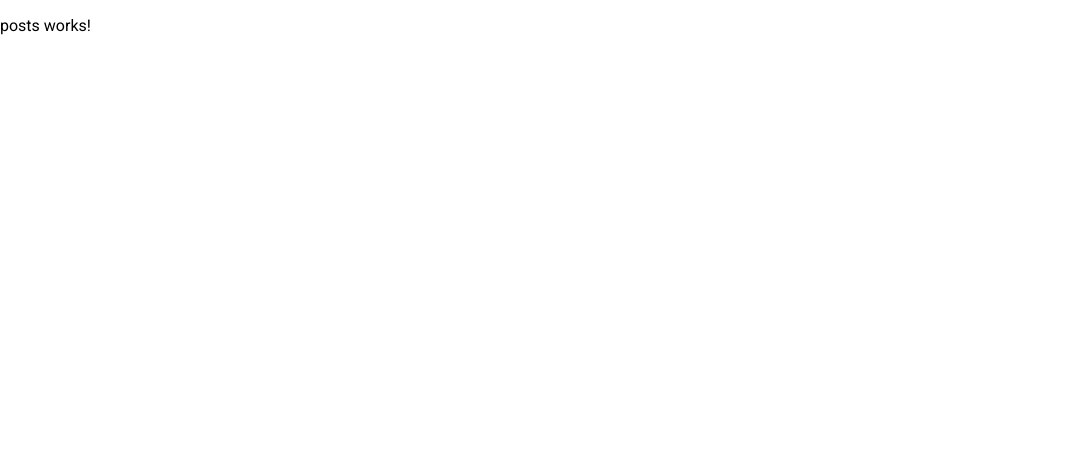
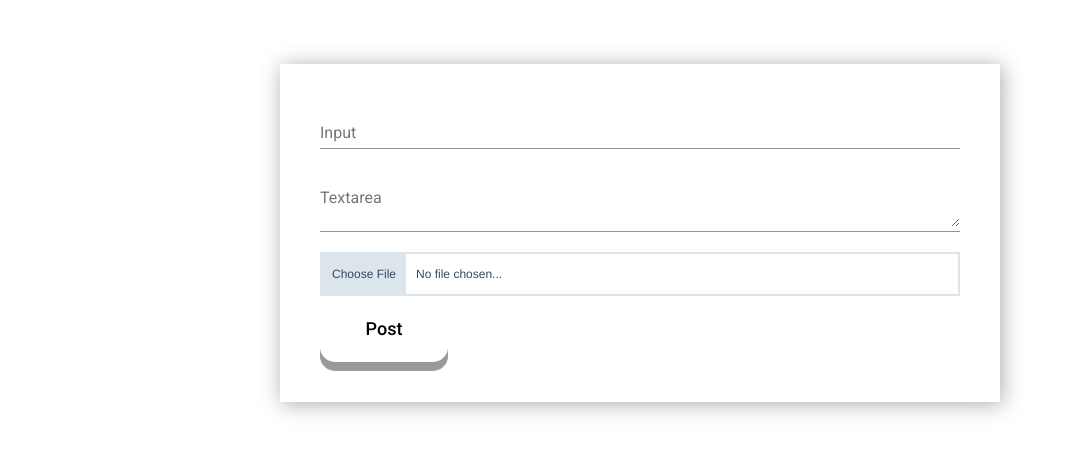
Before and after one commit to bhatiama/FinalProject, an Angular app in the folder Arte/: page / in a window 1280 px wide. Shown: the top 454 px of the page, without its empty margins (0-1075 px from the left). Built offline with nearby package versions, Linux system fonts and the light colour scheme.

Commit message:
Create Posts Component

```diff
--- a/Arte/package.json
+++ b/Arte/package.json
@@ -21,6 +21,7 @@
     "@angular/platform-browser": "~8.2.14",
     "@angular/platform-browser-dynamic": "~8.2.14",
     "@angular/router": "~8.2.14",
+    "angular-material-fileupload": "^2.0.0",
     "hammerjs": "^2.0.8",
     "rxjs": "~6.4.0",
     "tslib": "^1.10.0",
--- a/Arte/src/app/components/posts/posts.component.html
+++ b/Arte/src/app/components/posts/posts.component.html
@@ -1 +1,19 @@
-<p>posts works!</p>
+<div class="create-posts">
+  <mat-form-field>
+    <input matInput placeholder="Input">
+  </mat-form-field>
+
+  <mat-form-field>
+    <textarea matInput placeholder="Textarea"></textarea>
+  </mat-form-field>
+
+  <div class="file-upload">
+    <div class="file-select">
+      <div class="file-select-button" id="fileName">Choose File</div>
+      <div class="file-select-name" id="noFile">No file chosen...</div>
+      <input type="file" name="chooseFile" id="chooseFile">
+    </div>
+  </div>
+
+  <button mat-button id="btnpost">Post</button>
+</div>
--- a/Arte/src/app/components/posts/posts.component.scss
+++ b/Arte/src/app/components/posts/posts.component.scss
@@ -0,0 +1,140 @@
+.create-posts{
+  width:50%;
+  margin: auto;
+  padding: 40px;
+  box-shadow: 2px 2px 20px rgba(68,68,68,0.45);
+  margin-top: 5%;
+
+  #btnpost{
+    display: inline-block;
+    border: none;
+    border-radius: 15px;
+    box-shadow: 0 9px #999;
+    font-size: 18px;
+    cursor: pointer;
+    padding: 15px 25px;
+    text-align: center;
+    width: 20%;
+    margin: auto;
+  }
+}
+
+.create-posts > * {
+  width:100% ;
+}
+
+.file-upload
+{
+  display:block;
+text-align:center;
+font-family: Helvetica, Arial, sans-serif;
+font-size: 12px;
+}
+
+.file-upload .file-select
+{
+  display:block;
+  border: 2px solid #dce4ec;
+  color: #34495e;
+  cursor:pointer;
+  height:40px;
+  line-height:40px;
+  text-align:left;
+  background:#FFFFFF;
+  overflow:hidden;
+  position:relative;
+}
+
+.file-upload .file-select .file-select-button
+{
+  background:#dce4ec;
+  padding:0 10px;
+  display:inline-block;
+  height:40px;
+  line-height:40px;
+}
+.file-upload .file-select .file-select-name
+{
+  line-height:40px;
+  display:inline-block;
+  padding:0 10px;
+}
+.file-upload .file-select:hover
+{border-color:#34495e;
+  transition:all .2s ease-in-out;
+  -moz-transition:all .2s ease-in-out;
+  -webkit-transition:all .2s ease-in-out;
+  -o-transition:all .2s ease-in-out;
+}
+.file-upload .file-select:hover .file-select-button
+{
+  background:#34495e;
+  color:#FFFFFF;
+  transition:all .2s ease-in-out;
+  -moz-transition:all .2s ease-in-out;
+  -webkit-transition:all .2s ease-in-out;
+  -o-transition:all .2s ease-in-out;
+}
+.file-upload.active .file-select
+{
+  border-color:#3fa46a;
+  transition:all .2s ease-in-out;
+  -moz-transition:all .2s ease-in-out;
+  -webkit-transition:all .2s ease-in-out;
+  -o-transition:all .2s ease-in-out;
+}
+.file-upload.active .file-select .file-select-button
+{
+  background:#3fa46a;
+  color:#FFFFFF;
+  transition:all .2s ease-in-out;
+  -moz-transition:all .2s ease-in-out;
+  -webkit-transition:all .2s ease-in-out;
+  -o-transition:all .2s ease-in-out;
+}
+.file-upload .file-select input[type=file]
+{
+  z-index:100;
+  cursor:pointer;
+  position:absolute;
+  height:100%;
+  width:100%;
+  top:0;
+  left:0;
+  opacity:0;
+  filter:alpha(opacity=0);
+}
+.file-upload .file-select.file-select-disabled
+{
+  opacity:0.65;
+}
+.file-upload .file-select.file-select-disabled:hover
+{
+  cursor:default;
+  display:block;
+  border: 2px solid #dce4ec;
+  color: #34495e;
+  cursor:pointer;
+  height:40px;
+  line-height:40px;
+  margin-top:5px;
+  text-align:left;
+  background:#FFFFFF;
+  overflow:hidden;
+  position:relative;
+}
+.file-upload .file-select.file-select-disabled:hover .file-select-button
+{
+  background:#dce4ec;
+  color:#666666;
+  padding:0 10px;
+  display:inline-block;
+  height:40px;
+  line-height:40px;
+}
+.file-upload .file-select.file-select-disabled:hover .file-select-name
+{
+  line-height:40px;
+  display:inline-block;
+  padding:0 10px;
+}
```
Also changed, not shown: Arte/src/app/app.module.ts (+8 -1 lines), 1 other file (tests, documents, lock files or other folders).
